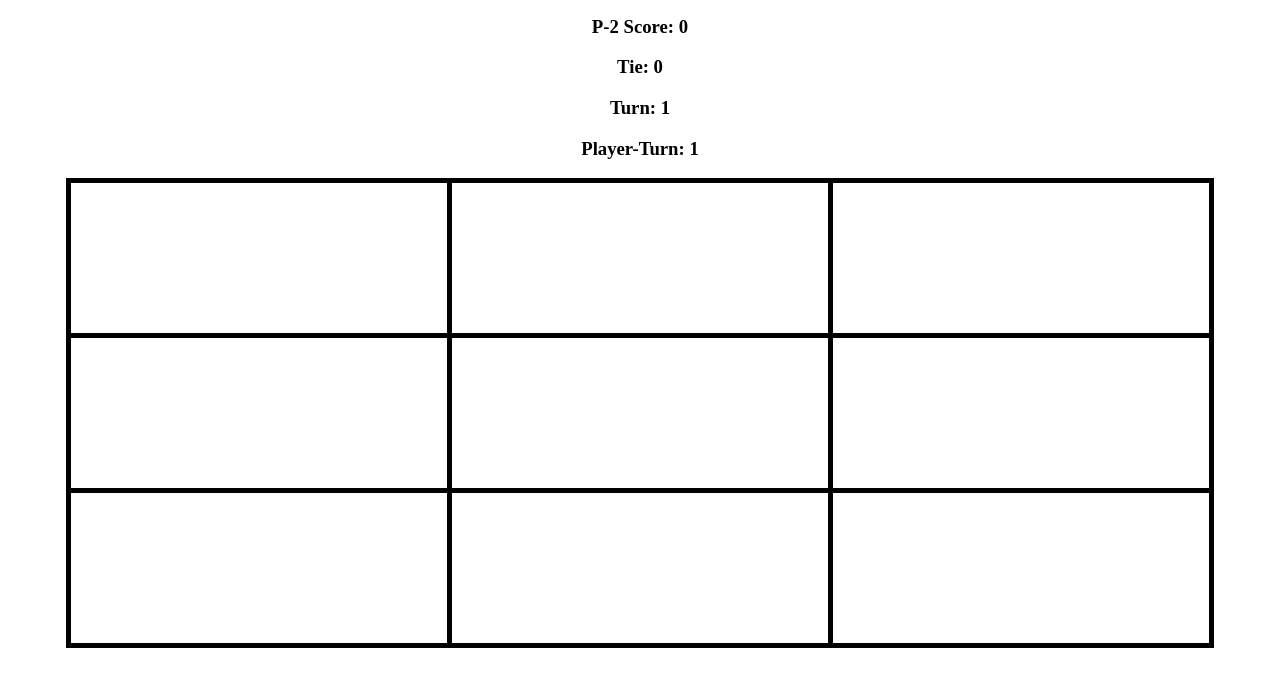
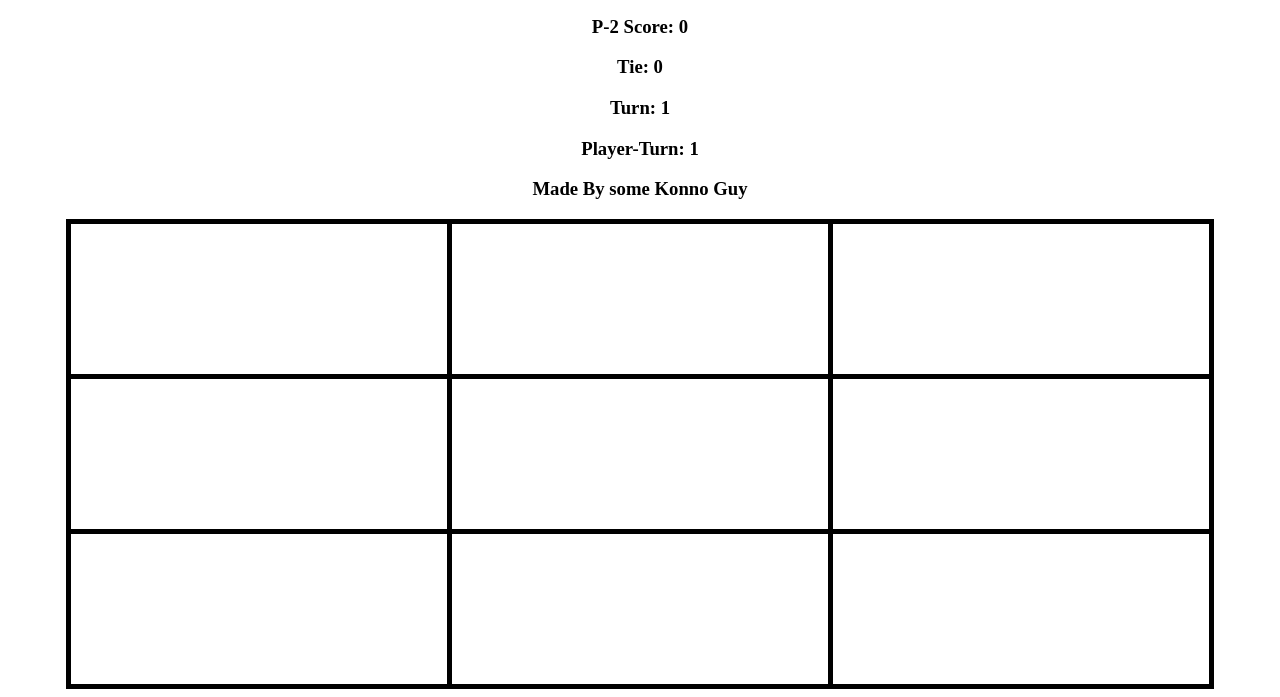
Before and after one commit to Konno416/Tic-Tac-Toe-Game, a plain HTML site: page index.html in a window 1280 px wide. Shown: the part 105-802 px from the top of the page. Drawn offline with nearby package versions, Linux system fonts and the light colour scheme.

Commit message:
Must needed updates

```diff
--- a/index.html
+++ b/index.html
@@ -14,6 +14,7 @@
             <h3>Tie: <span id="tie">0</span></h3>
             <h3>Turn: <span id="turn">1</span></h3>
             <h3>Player-Turn: <span id="pl-turn">1</span></h3>
+            <h3 class="KONNO">Made By some Konno Guy</h3>
         </header>
         <div class=pics>
         </div>
--- a/main.css
+++ b/main.css
@@ -27,3 +27,6 @@ h1, h3{
 .col-1, .col-2{
     border-right: 5px solid black;
 }
+.KONNO {
+    font-size: 10000;
+}
```
